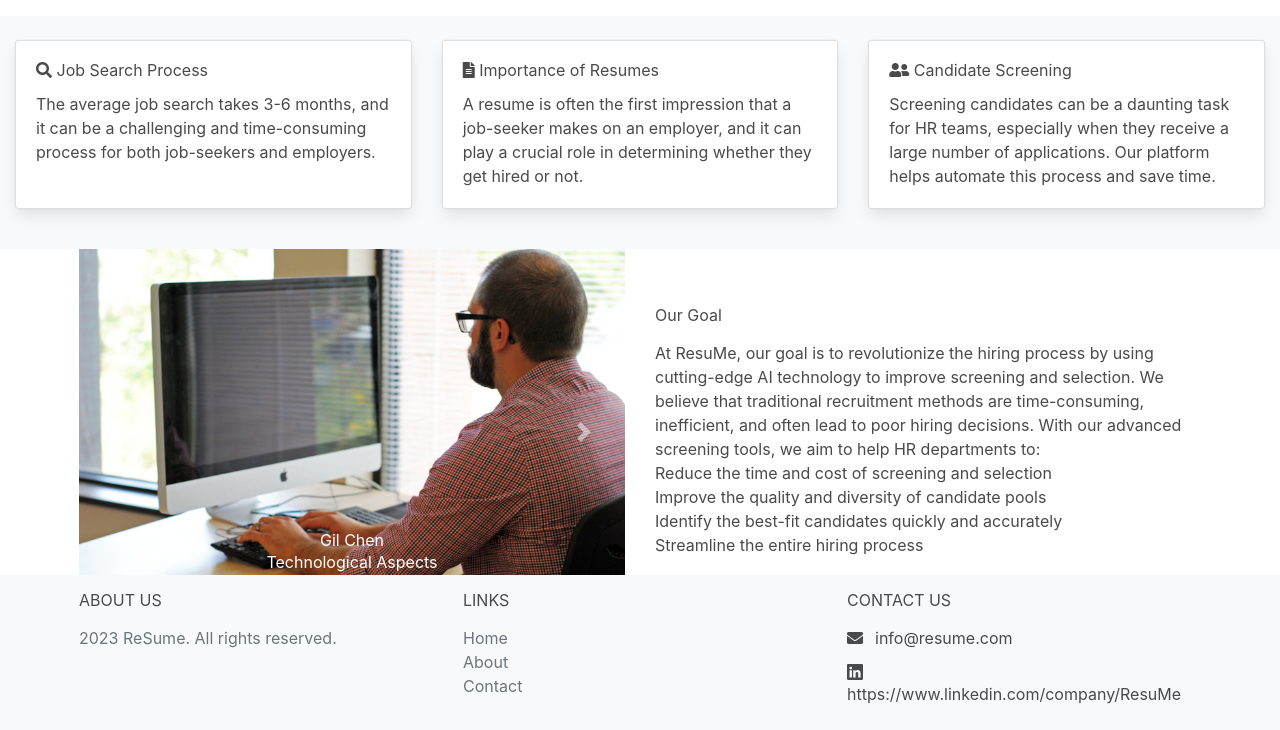
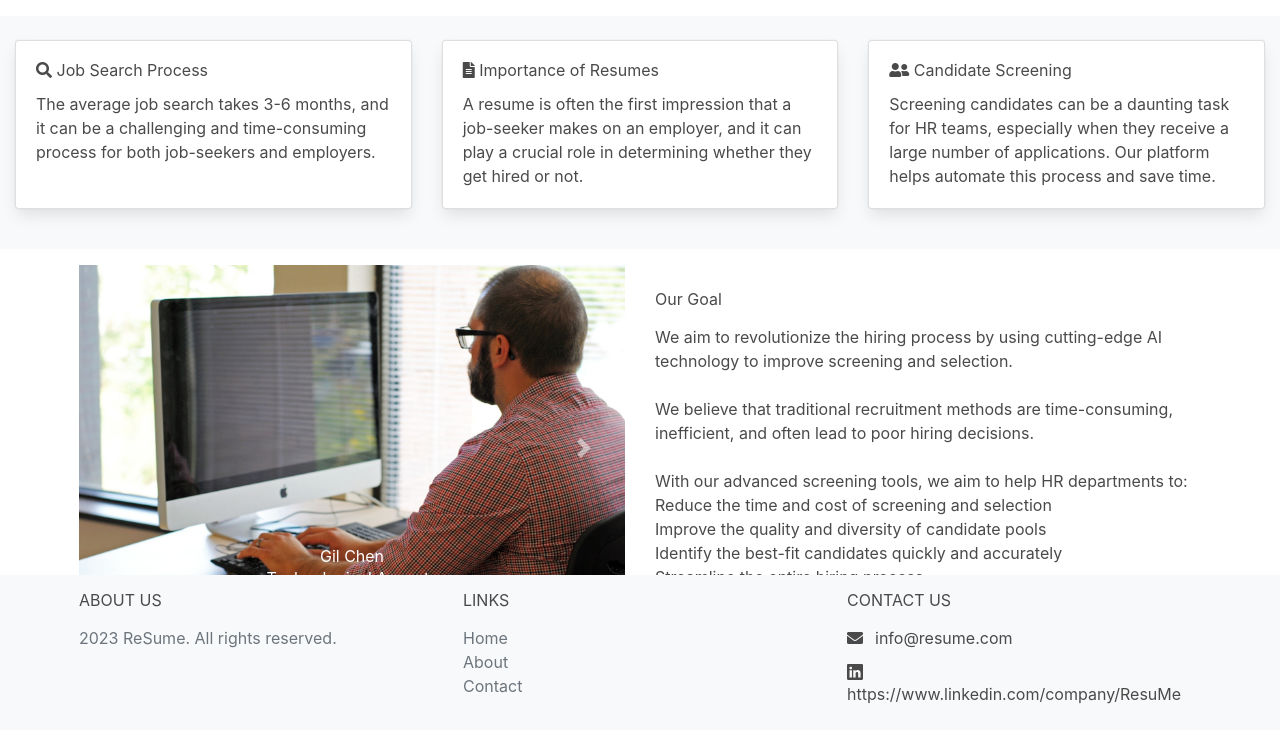
Before and after one commit to PsychoRover/ResuMe, a Python web app: template app/main_service/views/templates/about.html in a window 1280 px wide. Shown: the part 70-800 px from the top of the page. Run offline with Jinja, Linux system fonts and the light colour scheme; the template is opened without the code that fills it, so the values that code supplies are empty.

Commit message:
Fix "Our Goal" Section in `about.html`

```diff
--- a/app/main_service/views/templates/about.html
+++ b/app/main_service/views/templates/about.html
@@ -48,7 +48,7 @@
     </div>
     <div class="container">
         <div class="row justify-content-center align-items-center">
-            <div class="col-lg-6">
+            <div class="col-lg-6 mt-4">
                 <div id="carouselExampleCaptions"
                      class="carousel slide"
                      data-ride="carousel">
@@ -113,9 +113,17 @@
             <div class="col-lg-6">
                 <h2 class="mb-4">Our Goal</h2>
                 <p>
-                    At ResuMe, our goal is to revolutionize the hiring process by using cutting-edge AI technology to improve screening and selection. We believe that traditional recruitment methods are time-consuming, inefficient, and often lead to poor hiring decisions. With our advanced screening tools, we aim to help HR departments to:
+                    We aim to revolutionize the hiring process by using cutting-edge AI technology to improve screening and selection.
+                    <br>
+                    <br>
+                    We believe that traditional recruitment methods are time-consuming, inefficient, and often lead to poor hiring decisions.
+                    <br>
+                    <br>
+                    With our advanced screening tools, we aim to help HR departments to:
+                    <br>
+
                 </p>
-                <ul class="goal-list">
+                <ul class="list-unstyled">
                     <li>Reduce the time and cost of screening and selection</li>
                     <li>Improve the quality and diversity of candidate pools</li>
                     <li>Identify the best-fit candidates quickly and accurately</li>
```
